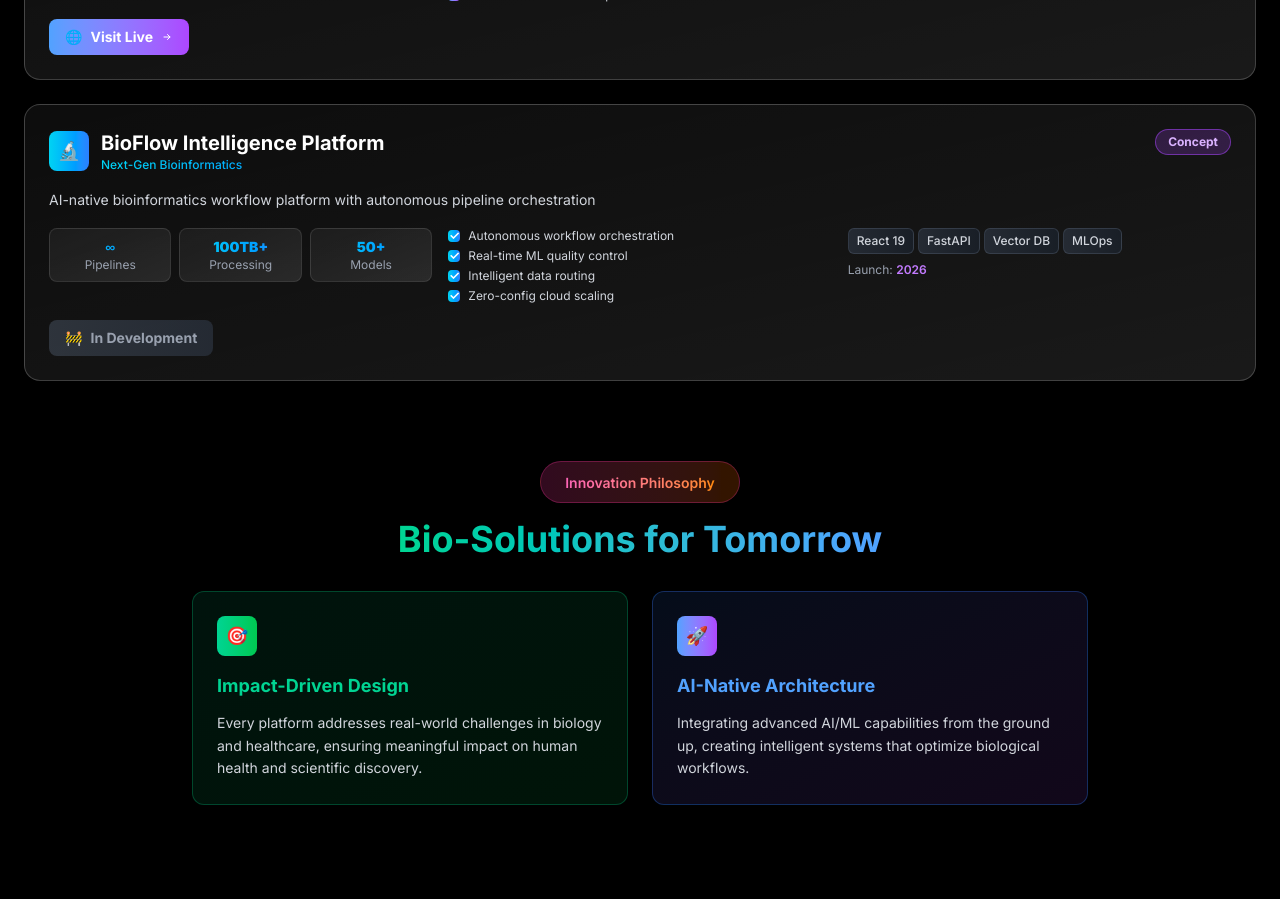
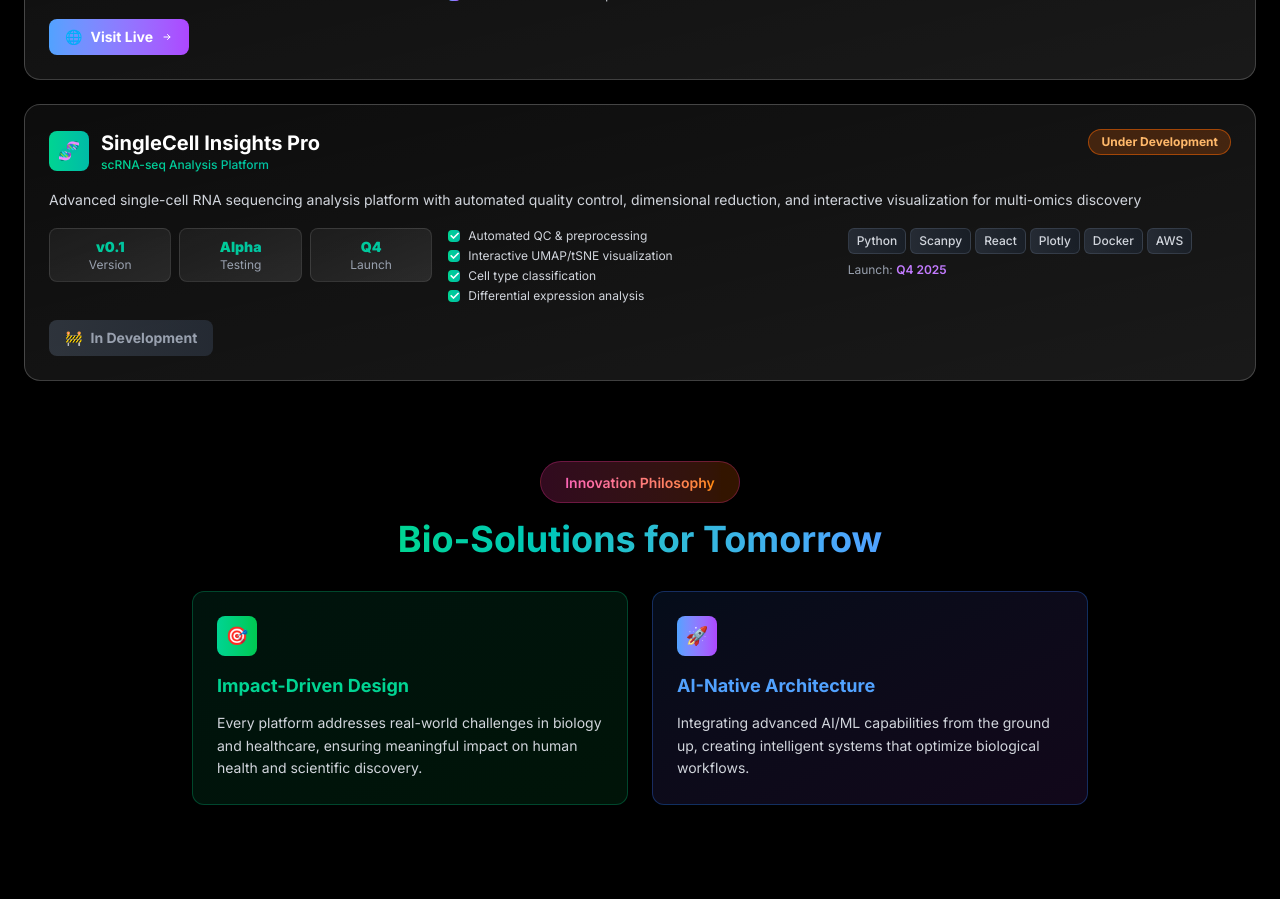
Before and after one commit to ganesan11062001/ganesan-murugan-portfolio, a Next.js app: page /products in a window 1280 px wide. Shown: the part 1080-1979 px from the top of the page. Built offline with nearby package versions, Linux system fonts and the light colour scheme.

Commit message:
single cell analysis Project Updated

```diff
--- a/app/products/page.tsx
+++ b/app/products/page.tsx
@@ -104,29 +104,31 @@ export default function Products() {
       icon: "🧬"
     },
     {
-      name: "BioFlow Intelligence Platform",
-      shortName: "Next-Gen Bioinformatics",
-      description: "AI-native bioinformatics workflow platform with autonomous pipeline orchestration",
-      category: "Bioinformatics AI",
-      status: "Concept",
-      statusIcon: "🎯",
-      technologies: ["React 19", "FastAPI", "Vector DB", "MLOps"],
+      name: "SingleCell Insights Pro",
+      shortName: "scRNA-seq Analysis Platform",
+      description: "Advanced single-cell RNA sequencing analysis platform with automated quality control, dimensional reduction, and interactive visualization for multi-omics discovery",
+      category: "Bioinformatics Analysis",
+      status: "Under Development",
+      statusIcon: "⚡",
+      technologies: ["Python", "Scanpy", "React", "Plotly", "Docker", "AWS"],
       features: [
-        "Autonomous workflow orchestration",
-        "Real-time ML quality control",
-        "Intelligent data routing",
-        "Zero-config cloud scaling"
+        "Automated QC & preprocessing",
+        "Interactive UMAP/tSNE visualization",
+        "Cell type classification",
+        "Differential expression analysis",
+        "Trajectory inference",
+        "Multi-sample integration"
       ],
       impact: {
-        pipelines: "∞",
-        processing: "100TB+",
-        models: "50+"
+        version: "v0.1",
+        testing: "Alpha",
+        launch: "Q4"
       },
-      targetUsers: "Research institutions, Biotech companies",
+      targetUsers: "Single-cell researchers, Bioinformaticians, Labs",
       websiteUrl: null,
-      launchDate: "2026",
-      color: "from-cyan-400 to-blue-500",
-      icon: "🔬"
+      launchDate: "Q4 2025",
+      color: "from-emerald-400 to-teal-500",
+      icon: "🧬"
     }
   ];
 
@@ -229,7 +231,7 @@ export default function Products() {
 
                         <span className={`px-3 py-1 rounded-full text-xs font-bold ${
                           product.status === 'Published' ? 'bg-emerald-500/20 text-emerald-300 border border-emerald-500/50' :
-                          product.status === 'Under Construction' ? 'bg-orange-500/20 text-orange-300 border border-orange-500/50' :
+                          product.status === 'Under Development' ? 'bg-orange-500/20 text-orange-300 border border-orange-500/50' :
                           'bg-purple-500/20 text-purple-300 border border-purple-500/50'
                         }`}>
                           {product.status}
```
